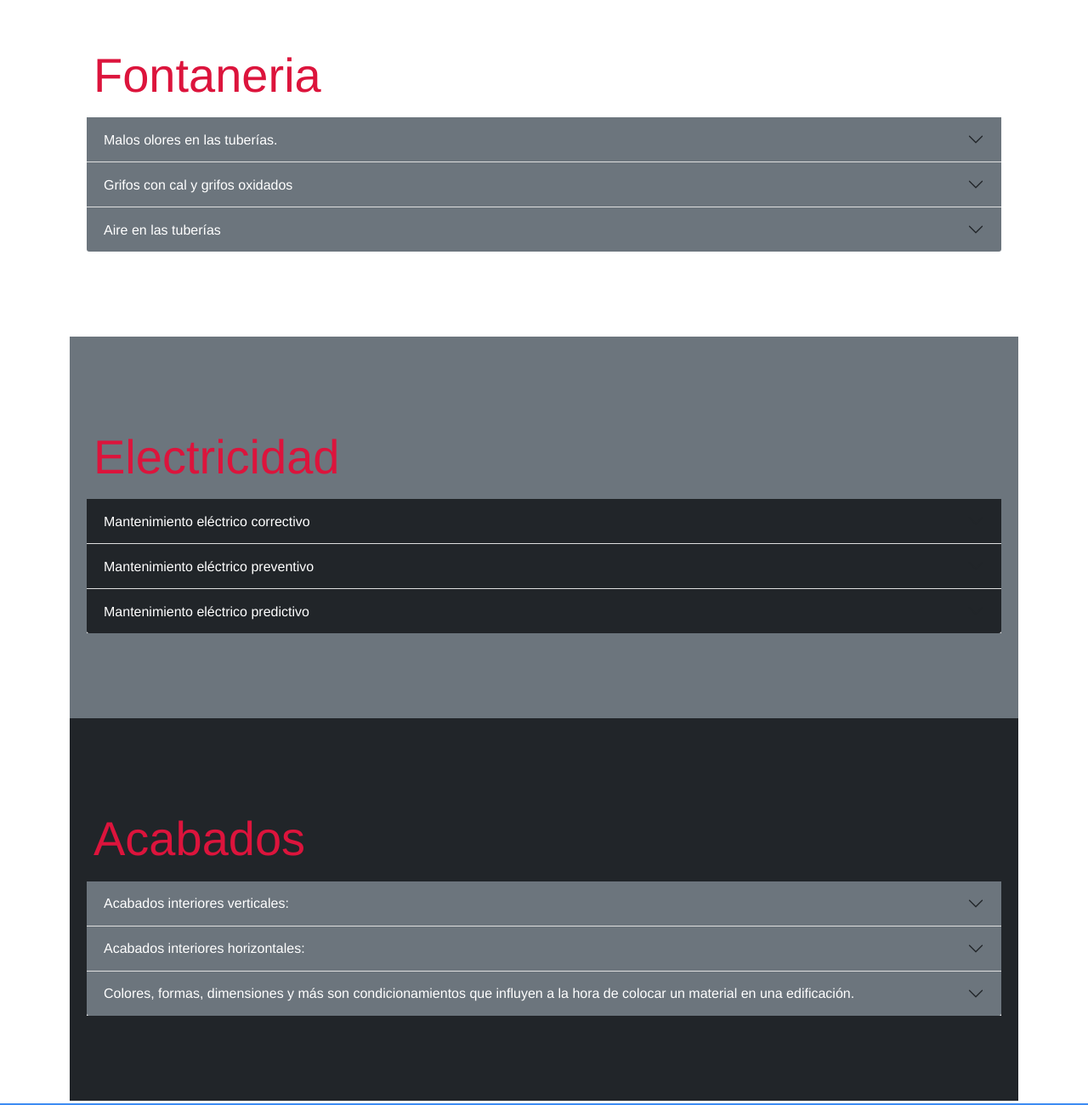
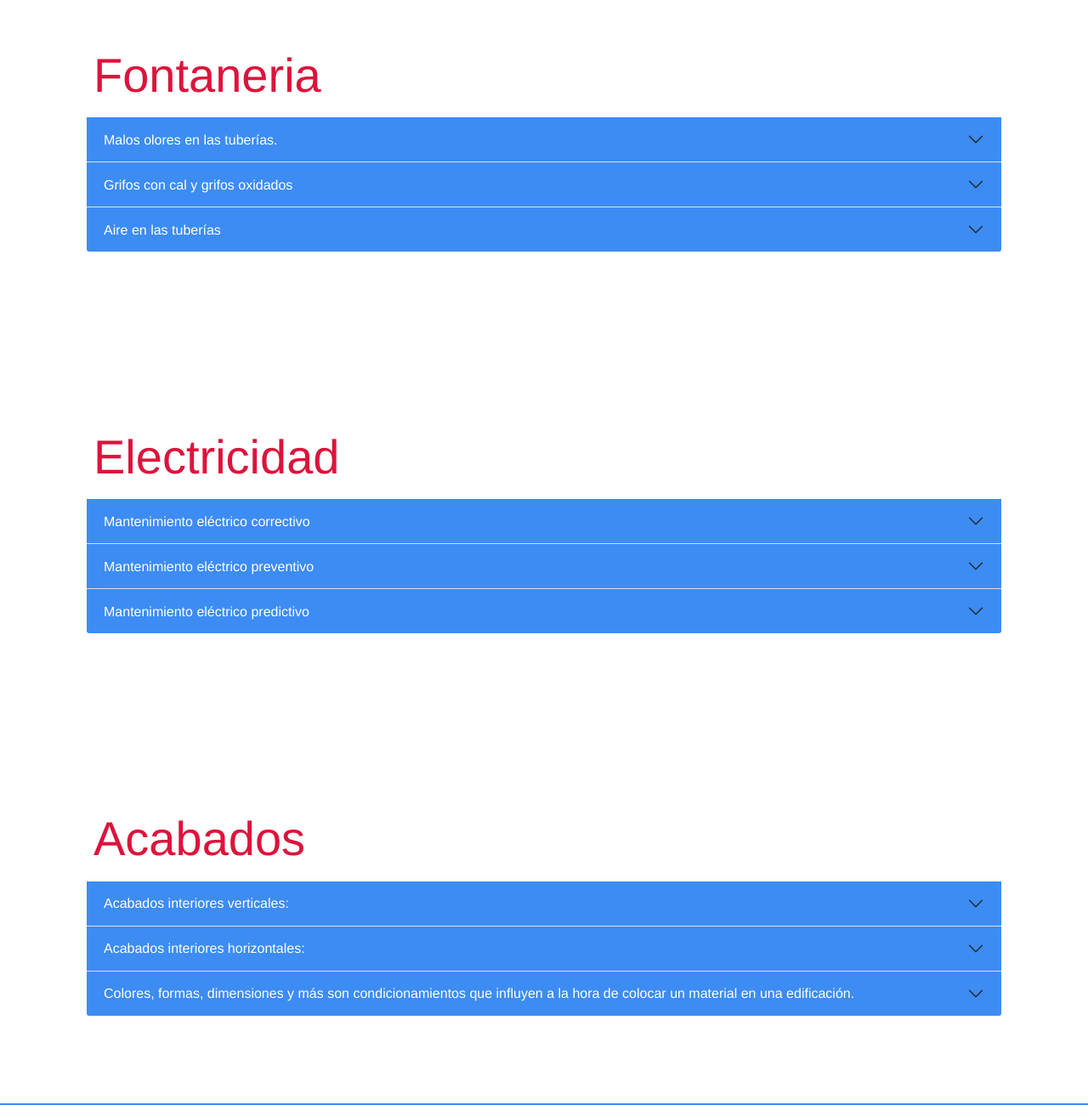
Before and after one commit to DJangoo00/SDH, a plain HTML site: page index.html in a window 1280 px wide. Shown: the part 1540-2840 px from the top of the page at 85% size. Drawn offline with nearby package versions, Linux system fonts and the light colour scheme.

Commit message:
actualizacion de colores con paleta de trabajo

```diff
--- a/css/index.css
+++ b/css/index.css
@@ -85,3 +85,6 @@ header {
     grid-template-columns: auto auto auto auto;
 
 }
+.bluee{
+    background-color: aquamarine;
+}
--- a/css/styles.css
+++ b/css/styles.css
@@ -64,3 +64,6 @@ h2{
     background-color:rgb(61, 140, 243);
 
 }
+.btn-st-3{
+    background-color:rgb(61, 140, 243) !important;
+}
--- a/index.html
+++ b/index.html
@@ -96,12 +96,12 @@
 
     <div class="container">
         <!-- informacion sacada de https://www.carpinteriafm.com/servicios/ -->
-        <div id="section1" class="container-fluid text-dark bg-secondary text-dark" style="padding:100px 20px;">
+        <div id="section1" class="container-fluid text-dark bg-white text-dark" style="padding:100px 20px;">
             <h2 class="display-4 p-2">Carpinteria</h2>
             <div class="accordion accordion-flush" id="accordionFlushExample">
                 <div class="accordion-item">
                     <h2 class="accordion-header">
-                        <button class="accordion-button collapsed bg-dark text-white" type="button"
+                        <button class="accordion-button collapsed text-white btn-st-3" type="button"
                             data-bs-toggle="collapse" data-bs-target="#sect-one-collapseOne" aria-expanded="false"
                             aria-controls="flush-collapseOne">
                             Armarios y vestidores
@@ -132,7 +132,7 @@
                 </div>
                 <div class="accordion-item">
                     <h2 class="accordion-header">
-                        <button class="accordion-button collapsed bg-dark text-white" type="button"
+                        <button class="accordion-button collapsed text-white btn-st-3" type="button"
                             data-bs-toggle="collapse" data-bs-target="#sect-one-collapseTwo" aria-expanded="false"
                             aria-controls="flush-collapseTwo">
                             Cocinas
@@ -157,7 +157,7 @@
                 </div>
                 <div class="accordion-item">
                     <h2 class="accordion-header">
-                        <button class="accordion-button collapsed bg-dark text-white" type="button"
+                        <button class="accordion-button collapsed text-white btn-st-3" type="button"
                             data-bs-toggle="collapse" data-bs-target="#sect-one-collapseThree" aria-expanded="false"
                             aria-controls="flush-collapseThree">
                             Revestimientos
@@ -186,7 +186,7 @@
             <div class="accordion accordion-flush" id="accordionFlushExample">
                 <div class="accordion-item">
                     <h2 class="accordion-header">
-                        <button class="accordion-button collapsed bg-secondary text-white" type="button"
+                        <button class="accordion-button collapsed btn-st-3 text-white" type="button"
                             data-bs-toggle="collapse" data-bs-target="#sect-two-collapseOne" aria-expanded="false"
                             aria-controls="sect-two-collapseOne">
                             Malos olores en las tuberías.
@@ -204,7 +204,7 @@
                 </div>
                 <div class="accordion-item">
                     <h2 class="accordion-header">
-                        <button class="accordion-button collapsed bg-secondary text-white" type="button"
+                        <button class="accordion-button collapsed btn-st-3 text-white" type="button"
                             data-bs-toggle="collapse" data-bs-target="#sect-two-collapseTwo" aria-expanded="false"
                             aria-controls="sect-two-collapseTwo">
                             Grifos con cal y grifos oxidados
@@ -221,7 +221,7 @@
                 </div>
                 <div class="accordion-item">
                     <h2 class="accordion-header">
-                        <button class="accordion-button collapsed bg-secondary text-white" type="button"
+                        <button class="accordion-button collapsed btn-st-3 text-white" type="button"
                             data-bs-toggle="collapse" data-bs-target="#sect-two-collapseThree" aria-expanded="false"
                             aria-controls="sect-two-collapseTwoThree">
                             Aire en las tuberías
@@ -240,12 +240,12 @@
         </div>
 
         <!-- https://www.stelorder.com/blog/mantenimiento-electrico/ -->
-        <div id="section3" class="container-fluid bg-secondary text-dark" style="padding:100px 20px;">
+        <div id="section3" class="container-fluid bg-white text-dark" style="padding:100px 20px;">
             <h2 class="display-4 p-2">Electricidad</h2>
             <div class="accordion accordion-flush" id="accordionFlushExample">
                 <div class="accordion-item">
                     <h2 class="accordion-header">
-                        <button class="accordion-button collapsed bg-dark text-white" type="button"
+                        <button class="accordion-button collapsed btn-st-3 text-white" type="button"
                             data-bs-toggle="collapse" data-bs-target="#sect-three-collapseOne" aria-expanded="false"
                             aria-controls="flush-collapseOne">
                             Mantenimiento eléctrico correctivo
@@ -273,7 +273,7 @@
                 </div>
                 <div class="accordion-item">
                     <h2 class="accordion-header">
-                        <button class="accordion-button collapsed bg-dark text-white" type="button"
+                        <button class="accordion-button collapsed btn-st-3 text-white" type="button"
                             data-bs-toggle="collapse" data-bs-target="#sect-three-collapseTwo" aria-expanded="false"
                             aria-controls="flush-collapseTwo">
                             Mantenimiento eléctrico preventivo
@@ -300,7 +300,7 @@
                 </div>
                 <div class="accordion-item">
                     <h2 class="accordion-header">
-                        <button class="accordion-button collapsed bg-dark text-white" type="button"
+                        <button class="accordion-button collapsed btn-st-3 text-white" type="button"
                             data-bs-toggle="collapse" data-bs-target="#sect-three-collapseThree" aria-expanded="false"
                             aria-controls="flush-collapseThree">
                             Mantenimiento eléctrico predictivo
@@ -322,12 +322,12 @@
             </div>
         </div>
         <!-- https://www.groncr.com/que-son-los-acabados-de-construccion/ -->
-        <div id="section4" class="container-fluid bg-dark text-dark" style="padding:100px 20px;">
+        <div id="section4" class="container-fluid bg-white text-dark" style="padding:100px 20px;">
             <h2 class="display-4 p-2">Acabados</h2>
             <div class="accordion accordion-flush" id="accordionFlushExample">
                 <div class="accordion-item">
                     <h2 class="accordion-header">
-                        <button class="accordion-button collapsed bg-secondary text-white" type="button"
+                        <button class="accordion-button collapsed btn-st-3 text-white" type="button"
                             data-bs-toggle="collapse" data-bs-target="#sect-four-collapseOne" aria-expanded="false"
                             aria-controls="flush-collapseOne">
                             Acabados interiores verticales:
@@ -358,7 +358,7 @@
                 </div>
                 <div class="accordion-item">
                     <h2 class="accordion-header">
-                        <button class="accordion-button collapsed bg-secondary text-white" type="button"
+                        <button class="accordion-button collapsed btn-st-3 text-white" type="button"
                             data-bs-toggle="collapse" data-bs-target="#sect-four-collapseTwo" aria-expanded="false"
                             aria-controls="flush-collapseTwo">
                             Acabados interiores horizontales:
@@ -384,7 +384,7 @@
                 </div>
                 <div class="accordion-item">
                     <h2 class="accordion-header">
-                        <button class="accordion-button collapsed bg-secondary text-white" type="button"
+                        <button class="accordion-button collapsed btn-st-3 text-white" type="button"
                             data-bs-toggle="collapse" data-bs-target="#sect-four-collapseThree" aria-expanded="false"
                             aria-controls="flush-collapseThree">
                             Colores, formas, dimensiones y más son condicionamientos que influyen a la hora de colocar un material en una edificación.
```
